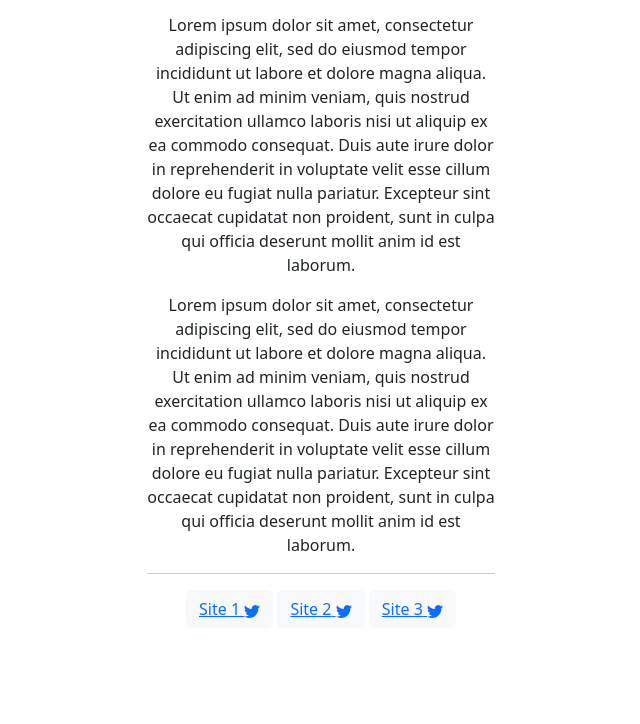
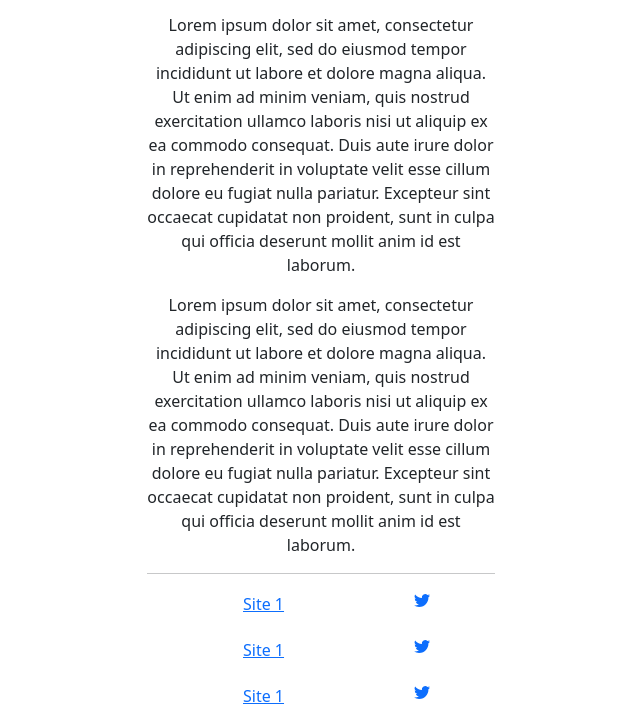
Before and after one commit to french-toast-64/french-toast-haustier, a website: page public/index.html in a window 1280 px wide. Shown: the part 442-1166 px from the top of the page, without its empty margins (133-773 px from the left). Before the commit the page ends 1070 px from the top, so only its background shows below. Drawn offline with nearby package versions, Linux system fonts and the light colour scheme.

Commit message:
Adjusted button behavior, added a transform function

```diff
--- a/public/index.html
+++ b/public/index.html
@@ -23,24 +23,32 @@
               <p>Lorem ipsum dolor sit amet, consectetur adipiscing elit, sed do eiusmod tempor incididunt ut labore et dolore magna aliqua. Ut enim ad minim veniam, quis nostrud exercitation ullamco laboris nisi ut aliquip ex ea commodo consequat. Duis aute irure dolor in reprehenderit in voluptate velit esse cillum dolore eu fugiat nulla pariatur. Excepteur sint occaecat cupidatat non proident, sunt in culpa qui officia deserunt mollit anim id est laborum.</p>
               <p>Lorem ipsum dolor sit amet, consectetur adipiscing elit, sed do eiusmod tempor incididunt ut labore et dolore magna aliqua. Ut enim ad minim veniam, quis nostrud exercitation ullamco laboris nisi ut aliquip ex ea commodo consequat. Duis aute irure dolor in reprehenderit in voluptate velit esse cillum dolore eu fugiat nulla pariatur. Excepteur sint occaecat cupidatat non proident, sunt in culpa qui officia deserunt mollit anim id est laborum.</p>
               <hr/>
-              <button type="button" class="btn btn-light"><a href="">
-                <span>Site 1</span>
+              <ul class="buttons" id="buttons1">
+                <li>
+                  <a href class="button" class="btn btn-light">
+                    <span class="label">Site 1</span>
                     <svg xmlns="http://www.w3.org/2000/svg" width="16" height="16" fill="currentColor" class="bi bi-twitter" viewBox="0 0 16 16">
                       <path d="M5.026 15c6.038 0 9.341-5.003 9.341-9.334 0-.14 0-.282-.006-.422A6.685 6.685 0 0 0 16 3.542a6.658 6.658 0 0 1-1.889.518 3.301 3.301 0 0 0 1.447-1.817 6.533 6.533 0 0 1-2.087.793A3.286 3.286 0 0 0 7.875 6.03a9.325 9.325 0 0 1-6.767-3.429 3.289 3.289 0 0 0 1.018 4.382A3.323 3.323 0 0 1 .64 6.575v.045a3.288 3.288 0 0 0 2.632 3.218 3.203 3.203 0 0 1-.865.115 3.23 3.23 0 0 1-.614-.057 3.283 3.283 0 0 0 3.067 2.277A6.588 6.588 0 0 1 .78 13.58a6.32 6.32 0 0 1-.78-.045A9.344 9.344 0 0 0 5.026 15z"/>
                     </svg>
-              </a></button>
-              <button type="button" class="btn btn-light"><a href="">
-                <span>Site 2</span>
+                  </a>
+                </li>
+                <li>
+                  <a href class="button" class="btn btn-light">
+                    <span class="label">Site 1</span>
                     <svg xmlns="http://www.w3.org/2000/svg" width="16" height="16" fill="currentColor" class="bi bi-twitter" viewBox="0 0 16 16">
                       <path d="M5.026 15c6.038 0 9.341-5.003 9.341-9.334 0-.14 0-.282-.006-.422A6.685 6.685 0 0 0 16 3.542a6.658 6.658 0 0 1-1.889.518 3.301 3.301 0 0 0 1.447-1.817 6.533 6.533 0 0 1-2.087.793A3.286 3.286 0 0 0 7.875 6.03a9.325 9.325 0 0 1-6.767-3.429 3.289 3.289 0 0 0 1.018 4.382A3.323 3.323 0 0 1 .64 6.575v.045a3.288 3.288 0 0 0 2.632 3.218 3.203 3.203 0 0 1-.865.115 3.23 3.23 0 0 1-.614-.057 3.283 3.283 0 0 0 3.067 2.277A6.588 6.588 0 0 1 .78 13.58a6.32 6.32 0 0 1-.78-.045A9.344 9.344 0 0 0 5.026 15z"/>
                     </svg>
-              </a></button>
-              <button type="button" class="btn btn-light"><a href="">
-                <span>Site 3</span>
+                  </a>
+                </li>
+                <li>
+                  <a href class="button" class="btn btn-light">
+                    <span class="label">Site 1</span>
                     <svg xmlns="http://www.w3.org/2000/svg" width="16" height="16" fill="currentColor" class="bi bi-twitter" viewBox="0 0 16 16">
                       <path d="M5.026 15c6.038 0 9.341-5.003 9.341-9.334 0-.14 0-.282-.006-.422A6.685 6.685 0 0 0 16 3.542a6.658 6.658 0 0 1-1.889.518 3.301 3.301 0 0 0 1.447-1.817 6.533 6.533 0 0 1-2.087.793A3.286 3.286 0 0 0 7.875 6.03a9.325 9.325 0 0 1-6.767-3.429 3.289 3.289 0 0 0 1.018 4.382A3.323 3.323 0 0 1 .64 6.575v.045a3.288 3.288 0 0 0 2.632 3.218 3.203 3.203 0 0 1-.865.115 3.23 3.23 0 0 1-.614-.057 3.283 3.283 0 0 0 3.067 2.277A6.588 6.588 0 0 1 .78 13.58a6.32 6.32 0 0 1-.78-.045A9.344 9.344 0 0 0 5.026 15z"/>
                     </svg>
-              </a></button>
+                  </a>
+                </li>
+              </ul>
             </div>
             <div class="col-sm-4" id="column1">Image goes here</div>
           </div>
--- a/public/style.css
+++ b/public/style.css
@@ -19,3 +19,39 @@
   #column1 {
     margin-left: 5rem;
   }
+
+  #buttons1 {
+    gap: 1.25rem;
+    flex-direction: column;
+  }
+
+  #buttons1 li a {
+    width: 13.75rem;
+    display: inline-flex;
+    padding: 0 1rem;
+    vertical-align: middle;
+    border-radius: .625rem;
+    flex-direction: row;
+    justify-content: flex-start;
+    transition: transform 0.875s ease, color 0.875s ease, background-color 0.875s ease, border-color 0.875s ease;
+  }
+
+  #buttons1 li a:hover {
+    transform: scale(1.13);
+}
+
+  #buttons1 li a .label {
+    text-align: left;
+    width: 100%
+  }
+
+  #buttons1 li a svg {
+    display: block;
+    width: 1.25em;
+  }
+
+  .buttons {
+    display: flex;
+    list-style: none;
+    cursor: default;
+  }
```
Also changed, not shown: public/template.html (+17 -9 lines). Lines whose indentation alone changed are shown as unchanged.
